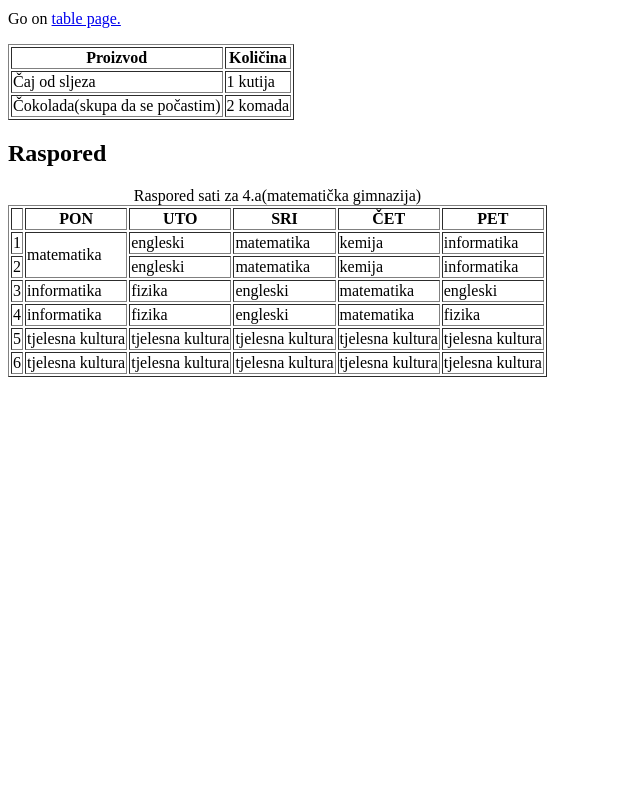
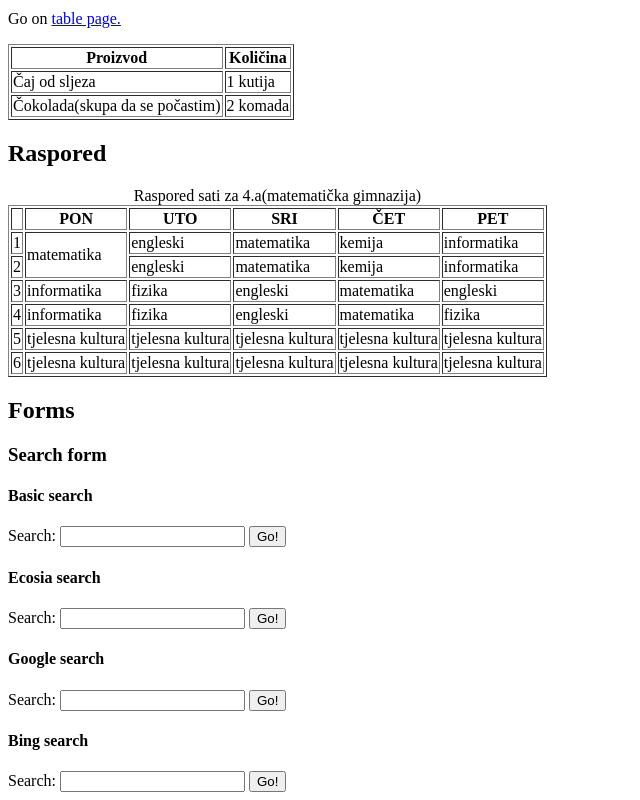
Before and after one commit to kbartoluci/algebra-frontend-cheat-sheet, a plain HTML site: page index.html in a window 1280 px wide. Shown: the part 3568-4368 px from the top of the page, without its empty margins (0-640 px from the left). Before the commit the page ends 3953 px from the top, so only its background shows below. Drawn offline with Linux system fonts and the light colour scheme.

Commit message:
add search forms

```diff
--- a/index.html
+++ b/index.html
@@ -229,5 +229,31 @@
                 </tr>
             </tbody>
         </table>
+        <h2>Forms</h2>
+        <h3>Search form</h3>
+        <h4>Basic search</h4>
+        <form action="" method="get">
+            <label>Search:</label>
+            <input type="text" name="query">
+            <button type="submit">Go!</button>
+        </form>
+        <h4>Ecosia search</h4>
+        <form action="https://www.ecosia.org/search" method="get" target="_blank">
+            <label>Search:</label>
+            <input type="text" name="q">
+            <button type="submit">Go!</button>
+        </form>
+        <h4>Google search</h4>
+        <form action="https://www.google.hr/search" method="get" target="_blank">
+            <label>Search:</label>
+            <input type="text" name="q">
+            <button type="submit">Go!</button>
+        </form>
+        <h4>Bing search</h4>
+        <form action="https://www.bing.com/search" method="get" target="_blank">
+            <label>Search:</label>
+            <input type="text" name="q">
+            <button type="submit">Go!</button>
+        </form>
     </body>
 </html>
```
